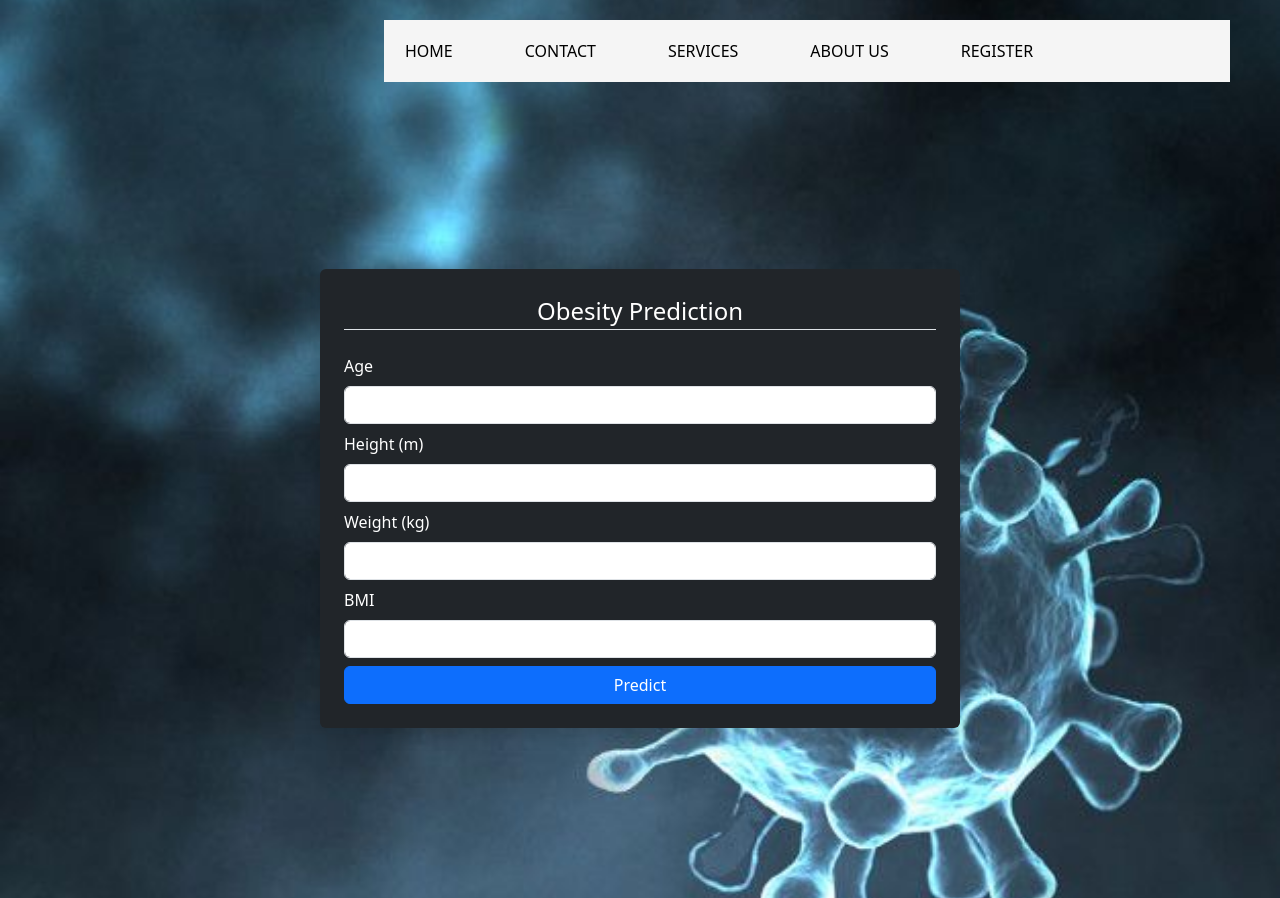
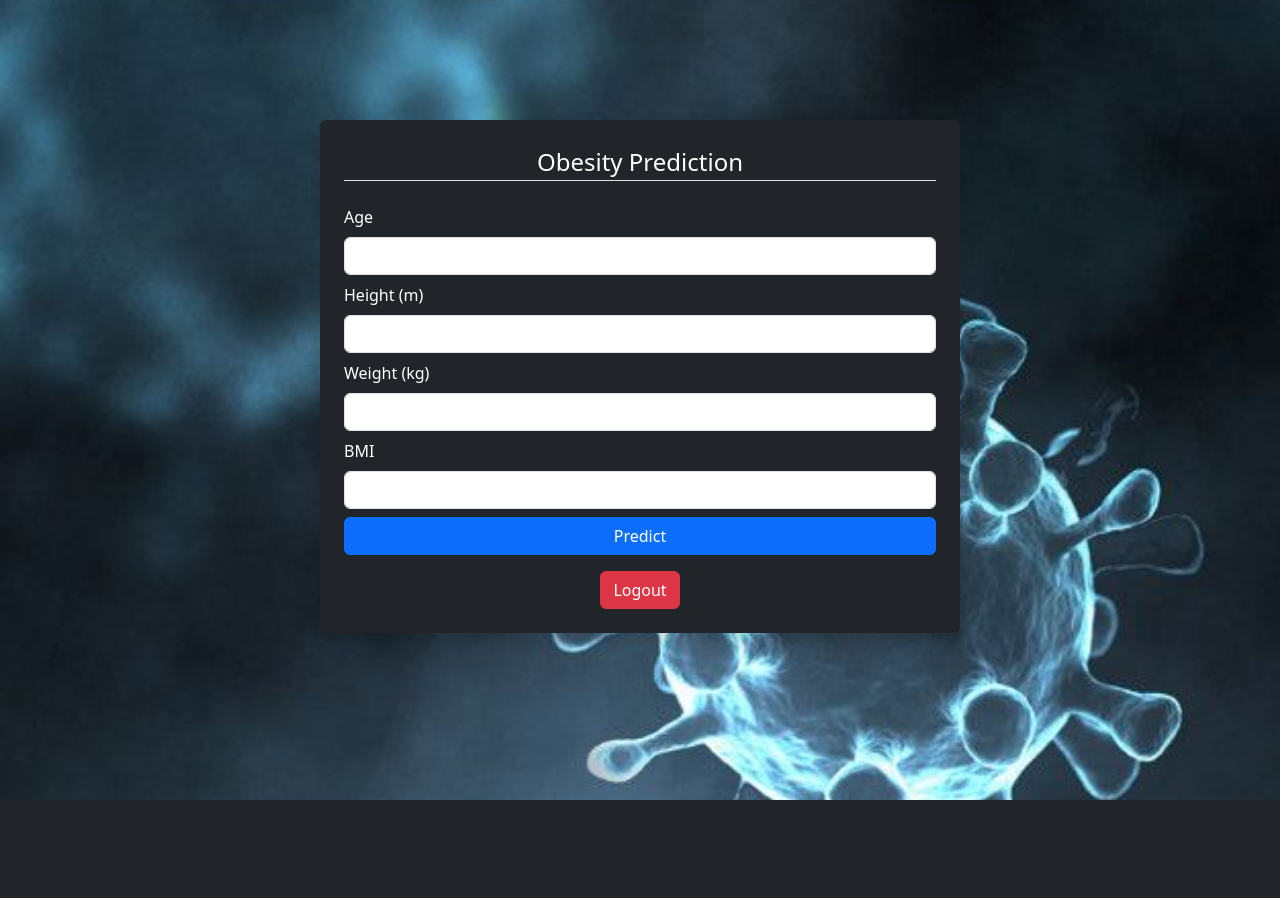
Before and after one commit to konyomba/weekend-challenge, a Flask app: page /obesity in a window 1280 px wide. After the commit the page ends 800 px from the top, so only its background shows below. Run offline with Flask 3, Linux system fonts and the light colour scheme.

Commit message:
formRefresh

```diff
--- a/forms.py
+++ b/forms.py
@@ -15,7 +15,7 @@ class LoginForm(FlaskForm):
     email=StringField('Email',validators=[DataRequired(),Email()])
     password=PasswordField('Password',validators=[DataRequired()])
     remember=BooleanField('Remember Me')
-    submit=SubmitField('Login Up')
+    submit=SubmitField('Login')
 
 class ObesityPredictionForm(FlaskForm):
     age = IntegerField('Age', validators=[DataRequired(), NumberRange(min=1, max=120)])
--- a/main.py
+++ b/main.py
@@ -1,5 +1,4 @@
 #find a way to handle configuration files
-#work on loggin and signup database
 
 from flask_bcrypt import Bcrypt
 from werkzeug.security import check_password_hash
@@ -180,7 +179,9 @@ def login():
 
     return render_template('login.html', title='Login', form=form)
 
-
+@app.route('/logout')
+def logout():
+    return redirect(url_for('main_page'))
 
 
 if __name__ == "__main__":
--- a/templates/base.html
+++ b/templates/base.html
@@ -45,7 +45,7 @@
         {% endblock %}
     </main>
 
-    <!-- JavaScript to auto-hide flash messages -->
+
     <script>
       document.addEventListener("DOMContentLoaded", function() {
           setTimeout(function() {
@@ -63,7 +63,7 @@
                       }
                   }, 50);
               });
-          }, 2000); // 2 seconds before fade-out
+          }, 2000);
       });
     </script>
 
--- /dev/null
+++ b/templates/links.html
@@ -0,0 +1,53 @@
+<!DOCTYPE html>
+<html lang="en">
+<head>
+    <meta charset="UTF-8">
+    <meta name="viewport" content="width=device-width, initial-scale=1.0">
+    <link rel="stylesheet" href="{{ url_for('static', filename='css/style.css') }}">
+    <link rel="stylesheet" href="{{ url_for('static', filename='js/sripts.js') }}">
+    <link href="https://fonts.googleapis.com/css2?family=Poppins:wght@300;400;700&display=swap" rel="stylesheet">
+    <link href="https://cdn.jsdelivr.net/npm/bootstrap@5.3.0/dist/css/bootstrap.min.css" rel="stylesheet">
+    <script src="https://cdn.jsdelivr.net/npm/bootstrap@5.3.0/dist/js/bootstrap.bundle.min.js"></script>
+
+
+    <title>{% block title %}{% endblock %}</title>
+</head>
+<body>
+    {% with messages = get_flashed_messages(with_categories=true) %}
+          {% if messages %}
+            <div id="flash-messages" class="container mt-3">
+              {% for category, message in messages %}
+                <div class="alert alert-{{ category }} alert-dismissible fade show" role="alert">
+                  {{ message }}
+                  <button type="button" class="btn-close" data-bs-dismiss="alert" aria-label="Close"></button>
+                </div>
+              {% endfor %}
+            </div>
+          {% endif %}
+        {% endwith %}
+    {% block content %}
+        {% endblock %}
+
+
+        <script>
+            document.addEventListener("DOMContentLoaded", function() {
+                setTimeout(function() {
+                    let alerts = document.querySelectorAll(".alert");
+                    alerts.forEach(function(alert) {
+                        let fadeEffect = setInterval(function () {
+                            if (!alert.style.opacity) {
+                                alert.style.opacity = 1;
+                            }
+                            if (alert.style.opacity > 0) {
+                                alert.style.opacity -= 0.1;
+                            } else {
+                                clearInterval(fadeEffect);
+                                alert.remove();
+                            }
+                        }, 50);
+                    });
+                }, 2000);
+            });
+          </script>
+</body>
+</html>
--- a/templates/obesity_predict.html
+++ b/templates/obesity_predict.html
@@ -1,12 +1,14 @@
-<!-- bug in this file: the form does not refresh on submission-->
-{% extends "base.html" %}
+{% extends "links.html" %}
 
 {% block title %}Obesity Prediction{% endblock %}
 
 {% block content %}
 
-<div class="d-flex justify-content-center align-items-center vh-100">
-    <form method="POST" class="shadow p-4 bg-dark rounded w-50">
+<div class="d-flex justify-content-center align-items-center min-vh-100">
+    <form method="POST" class="shadow p-4 bg-dark rounded w-50 mb-5"
+
+          style="max-height: 90vh; overflow-y: auto; width: 50%; display: flex; flex-direction: column; justify-content: space-between; ">
+
         {{ form.hidden_tag() }}
         <legend class="border-bottom mb-4 text-white text-center">Obesity Prediction</legend>
 
@@ -31,13 +33,22 @@
         </div>
 
         <div class="text-center">
-            {{ form.submit(class="btn btn-primary w-100") }}
+            {{ form.submit(class="btn btn-primary w-100", **{'onclick': 'resetForm()'}) }}
+        </div>
+
+        <div class="mt-3 text-center">
+            <a href="{{ url_for('logout') }}" class="btn btn-danger">Logout</a>
         </div>
     </form>
 </div>
 
-
-
+<script>
+    function resetForm() {
+        setTimeout(() => {
+            document.querySelector("form").reset();
+        }, 100);
+    }
+</script>
 
 
 
```
